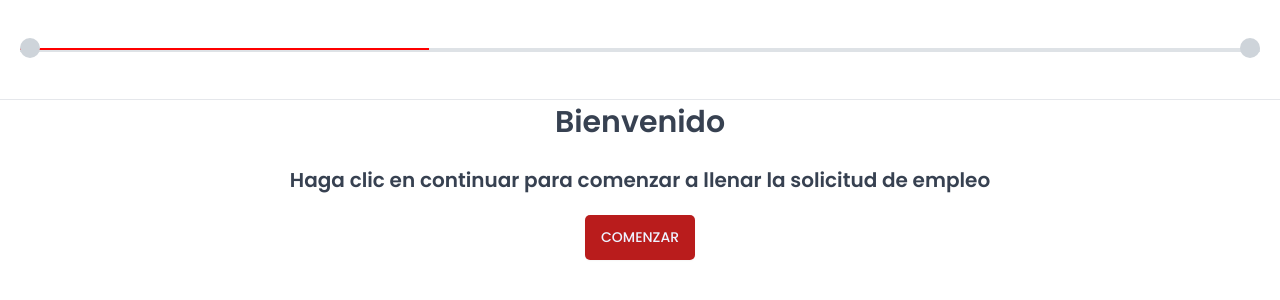
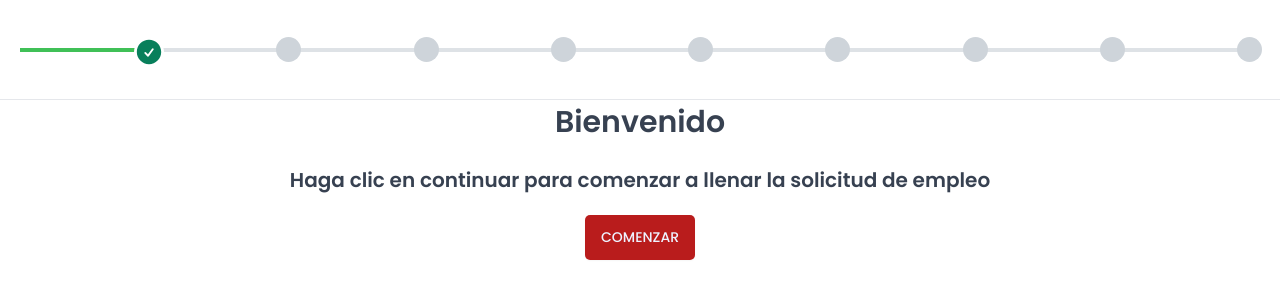
Before and after one commit to abner-silva-dev/holiday-system, a React (Vite) app: page /request in a window 1280 px wide. Shown: the top 300 px of the page. Built offline with nearby package versions, Linux system fonts and the light colour scheme; a web font is replaced by a local one.

Commit message:
ProgressBar component

```diff
--- a/src/features/users/ProcessBarRequest.tsx
+++ b/src/features/users/ProcessBarRequest.tsx
@@ -1,3 +1,4 @@
+import { HiCheckCircle } from 'react-icons/hi2';
 import styled from 'styled-components';
 
 const StyledProcessBar = styled.ul`
@@ -11,38 +12,73 @@ const StyledProcessBar = styled.ul`
   position: relative;
 `;
 
-const Process = styled.div`
-  background-color: red;
-  height: 2px;
-  width: 33%;
+const Process = styled.div<{ $state: number }>`
+  background-color: #40c057;
+  height: 4px;
+  width: ${(props) => props.$state}%;
   position: absolute;
+
+  transition: all 0.4s ease-in-out;
 `;
 
-const Point = styled.div`
-  width: 2rem;
-  height: 2rem;
-  background-color: #ced4da;
+interface PropsPoint {
+  $position: number;
+  $state: number;
+}
 
-  margin-top: -1rem;
+const PointStyled = styled.div<PropsPoint>`
+  width: ${(props) => (props.$state >= props.$position ? '3rem' : '2.5rem')};
+  height: ${(props) => (props.$state >= props.$position ? '3rem' : '2.5rem')};
+  background-color: ${(props) => (props.$state >= props.$position ? '#fff' : '#ced4da')};
+
+  margin-top: -1.1rem;
+  margin-right: -0.2rem;
   border-radius: 50%;
   z-index: 99;
+  position: relative;
+
+  transition: all 0.4s ease-in-out;
+
+  & svg {
+    width: 3rem;
+    height: 3rem;
+    margin: 0 auto;
+    color: #087f5b;
+
+    transition: all 0.4s ease-in-out;
+  }
 `;
+
+const Point: React.FC<PropsPoint> = ({ $position, $state }) => {
+  return (
+    <PointStyled $position={$position} $state={$state}>
+      {$state >= $position && <HiCheckCircle />}
+    </PointStyled>
+  );
+};
 
 interface PropsProcess {
   numStates: number;
+  progress: number;
 }
 
-const ProcessBarRequest: React.FC<PropsProcess> = ({ numStates = 1 }) => {
+const ProcessBarRequest: React.FC<PropsProcess> = ({ numStates = 1, progress = 0 }) => {
+  if (progress > numStates) throw new Error('progress must be less than numstates');
+  if (progress < 0) throw new Error('progress must be greater than numstates');
+
+  const chunkOfProgress = 100 / numStates;
+  const progressBar = chunkOfProgress * progress;
+
   return (
     <StyledProcessBar>
-      <Process />
-      {[...new Array(numStates + 1).fill(0)].map(() => (
-        <Point />
-      ))}
-      {/* <Point></Point>
-      <Point></Point>
-      <Point></Point>
-      <Point></Point> */}
+      <Process $state={progressBar} />
+      {[...new Array(numStates + 1).fill(0)].map((_, i) =>
+        i === 0 ? (
+          <div></div>
+        ) : (
+          <Point key={i} $position={i * chunkOfProgress} $state={progressBar} />
+        )
+      )}
     </StyledProcessBar>
   );
 };
--- a/src/pages/Request.tsx
+++ b/src/pages/Request.tsx
@@ -1,15 +1,14 @@
 import styled from 'styled-components';
-import Logo from '../ui/Logo';
-import logoImg from '../../public/logo-dai.png';
+
 import RequestForm from '../features/request/RequestForm';
-import ProcessBarRequest from '../features/users/processBarRequest';
+import ProcessBarRequest from '../features/users/ProcessBarRequest';
 
 const Header = styled.div`
   width: 100%;
   height: 10rem;
   padding: 0 2rem;
   border-bottom: 1px solid var(--color-grey-200);
-  background-color: white;
+  background-color: var(--color-grey-0);
 
   display: flex;
   justify-content: center;
@@ -27,7 +26,7 @@ const Request = () => {
   return (
     <Container>
       <Header>
-        <ProcessBarRequest />
+        <ProcessBarRequest numStates={9} progress={1} />
       </Header>
       <RequestForm />
     </Container>
--- a/src/ui/Sidebar.tsx
+++ b/src/ui/Sidebar.tsx
@@ -20,9 +20,9 @@ const StyleSidebar = styled.aside<PropsSidebar>`
 
   gap: 6rem;
 
-  transition: all 0.4s ease-out;
+  @media ${media.tablet} {
+    transition: all 0.4s ease-out;
 
-  @media ${media.tablet} {
     align-items: center;
     gap: 15rem;
     width: 100vw;
```
